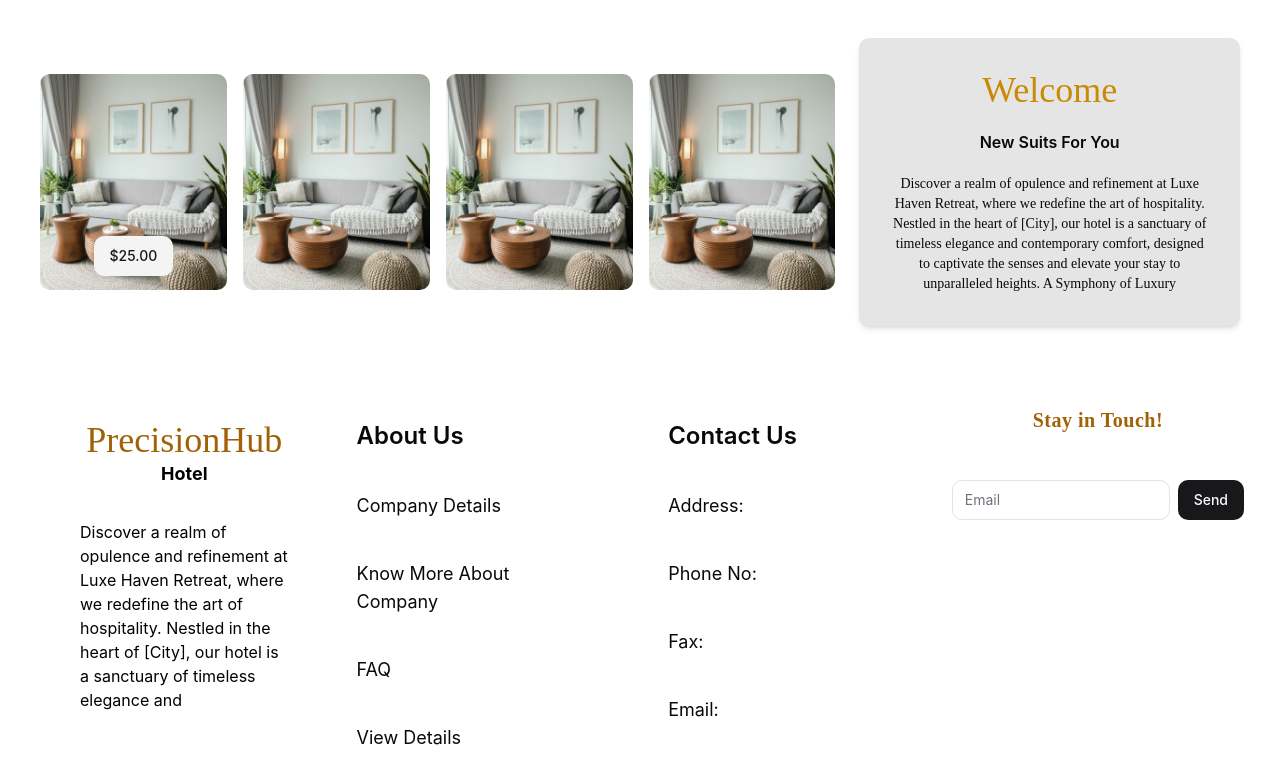
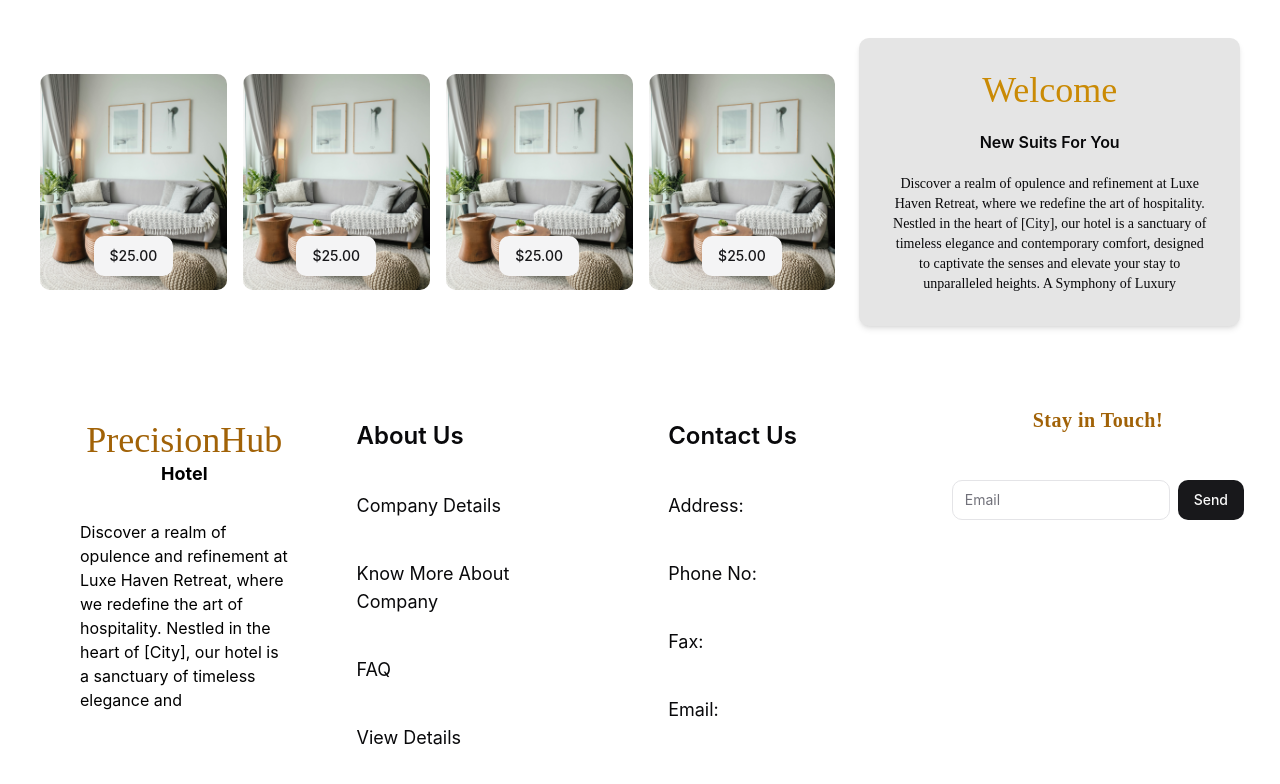
Before and after one commit to Siddhartha097/hotel, a React (Vite) app: page / in a window 1280 px wide. Shown: the part 2048-2832 px from the top of the page. Built offline with nearby package versions, Linux system fonts and the light colour scheme.

Commit message:
first commit

```diff
--- a/src/pages/Home.tsx
+++ b/src/pages/Home.tsx
@@ -97,12 +97,21 @@ const Home = () => {
                                 <img className="rounded-md hover:blur-sm cursor-pointer transition-all hover:scale-95" src={room1} alt="room" />
                             </CarouselItem>
                             <CarouselItem className='basis-1/2 md:basis-1/4 flex items-center justify-center '>
+                                <Button className="absolute top-3/4" variant={"secondary"}>
+                                    $25.00
+                                </Button>
                                 <img className="rounded-md hover:blur-sm cursor-pointer transition-all hover:scale-95" src={room1} alt="room" />
                             </CarouselItem>
                             <CarouselItem className='basis-1/2 md:basis-1/4 flex items-center justify-center '>
+                                <Button className="absolute top-3/4" variant={"secondary"}>
+                                    $25.00
+                                </Button>
                                 <img className="rounded-md hover:blur-sm cursor-pointer transition-all hover:scale-95" src={room1} alt="room" />
                             </CarouselItem>
                             <CarouselItem className='basis-1/2 md:basis-1/4 flex items-center justify-center '>
+                                <Button className="absolute top-3/4" variant={"secondary"}>
+                                    $25.00
+                                </Button>
                                 <img className="rounded-md hover:blur-sm cursor-pointer transition-all hover:scale-95" src={room1} alt="room" />
                             </CarouselItem>
                         </CarouselContent>
```
